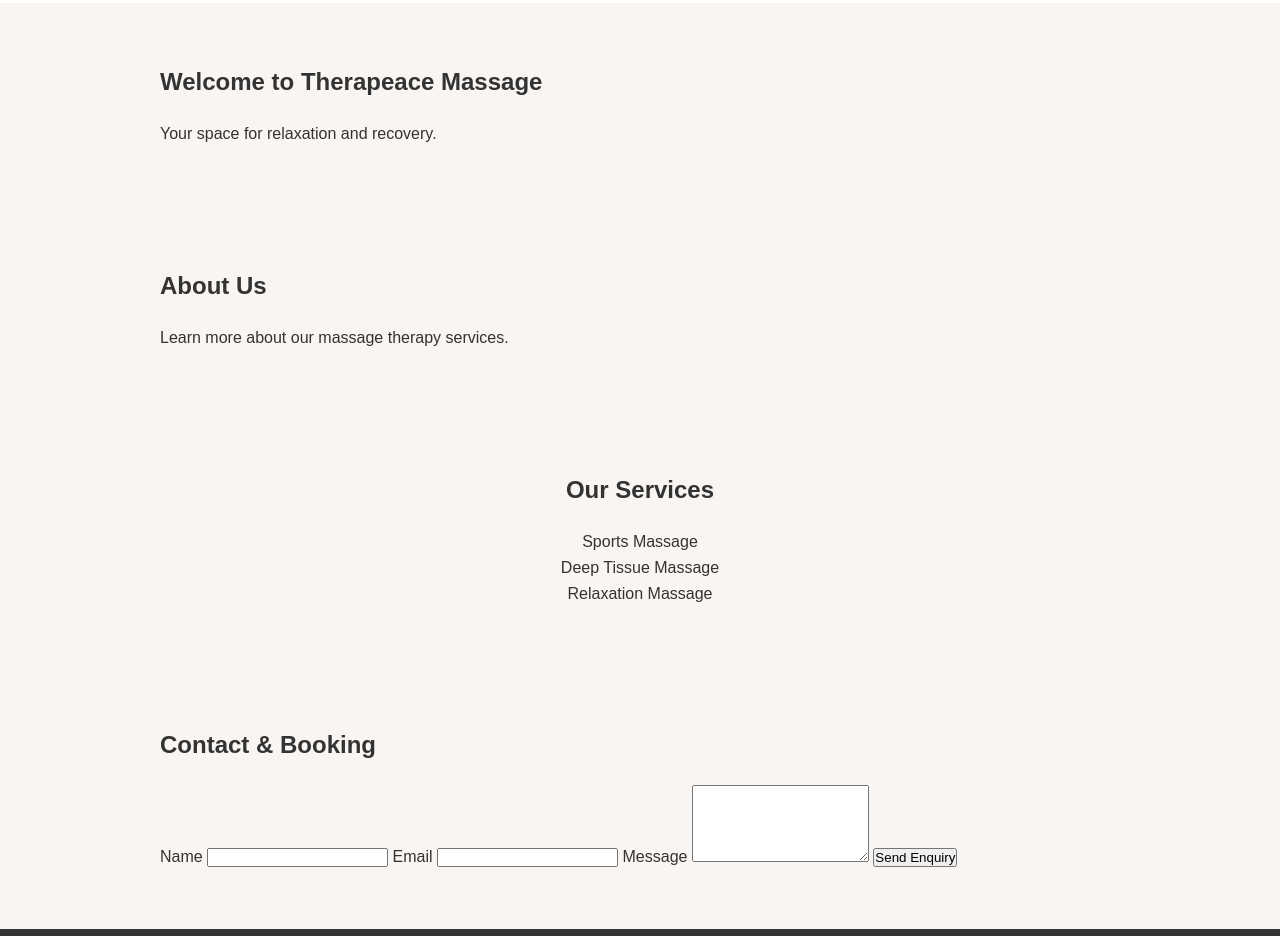
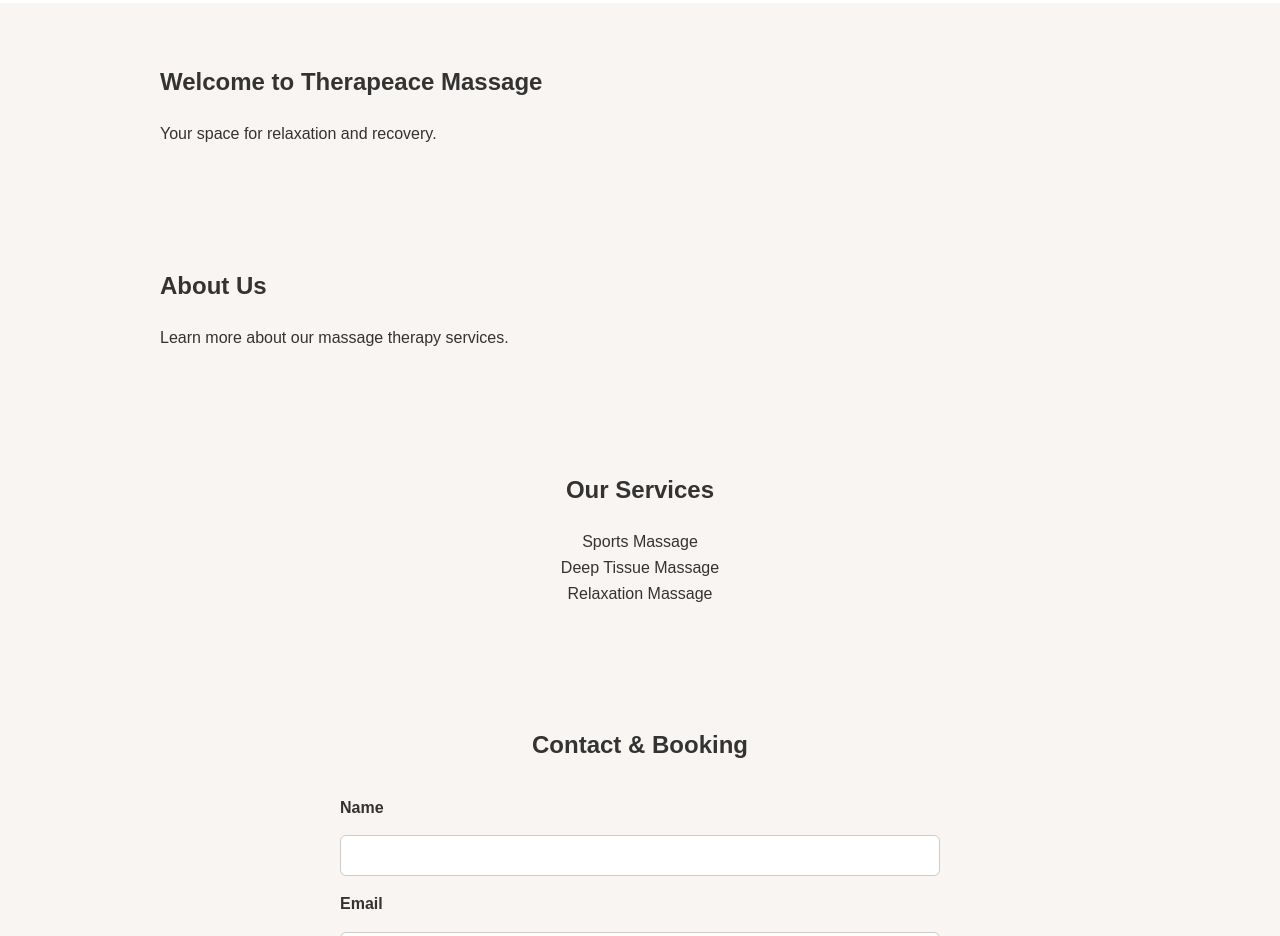
Before and after one commit to andaofelia/therapeace-massage-website, a plain HTML site: page index.html in a window 1280 px wide. Shown: the part 3017-3953 px from the top of the page. Drawn offline with Linux system fonts and the light colour scheme.

Commit message:
Style contact and booking form

```diff
--- a/style.css
+++ b/style.css
@@ -169,3 +169,46 @@ footer {
     font-size: 1.4rem;
     font-weight: bold;
 }
+#contact {
+    text-align: center;
+}
+
+#contact-form {
+    max-width: 600px;
+    margin: 30px auto 0;
+    display: flex;
+    flex-direction: column;
+    gap: 15px;
+}
+
+#contact-form label {
+    text-align: left;
+    font-weight: bold;
+}
+
+#contact-form input,
+#contact-form textarea {
+    width: 100%;
+    padding: 12px;
+    border: 1px solid #ccc;
+    border-radius: 6px;
+    font-family: inherit;
+}
+
+#contact-form button {
+    padding: 12px 20px;
+    border: none;
+    border-radius: 6px;
+    background-color: #333;
+    color: white;
+    cursor: pointer;
+}
+
+#contact-form button:hover {
+    background-color: #555;
+}
+
+#form-message {
+    margin-top: 10px;
+    font-weight: bold;
+}
```
